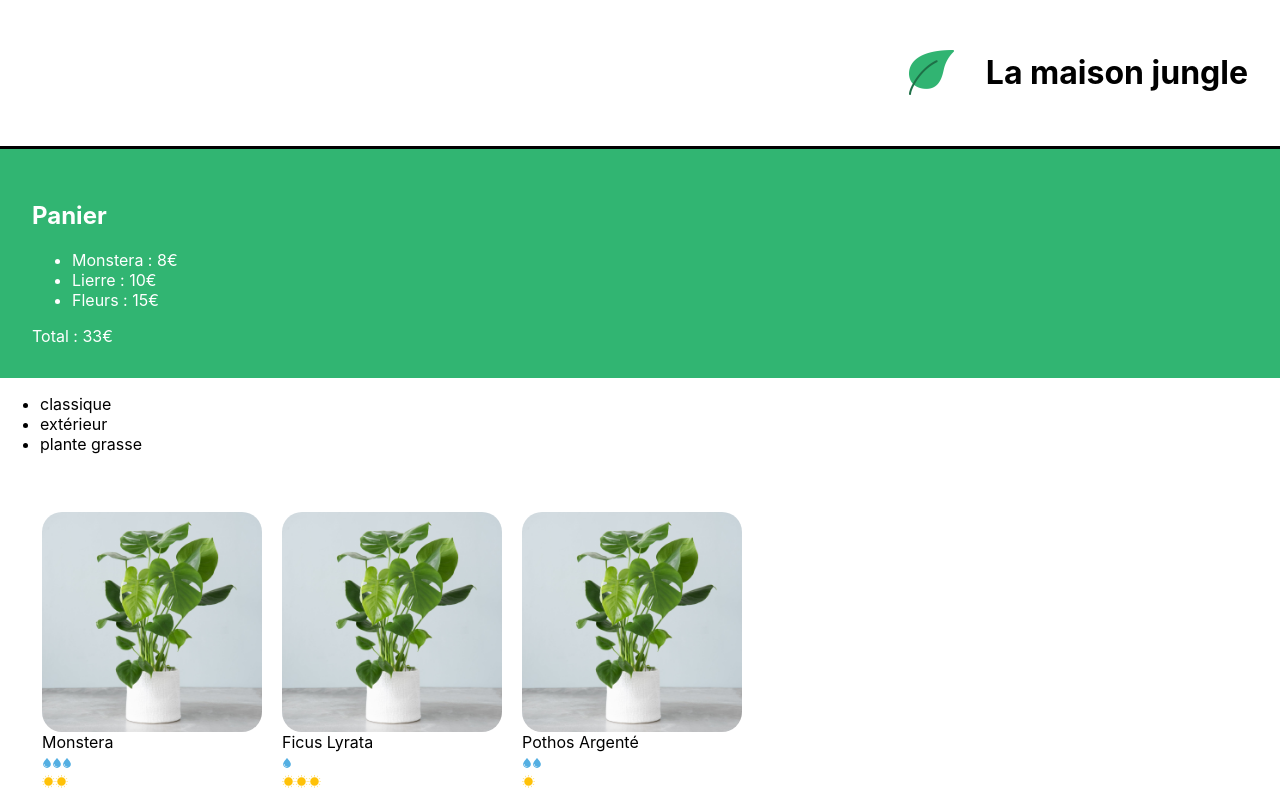
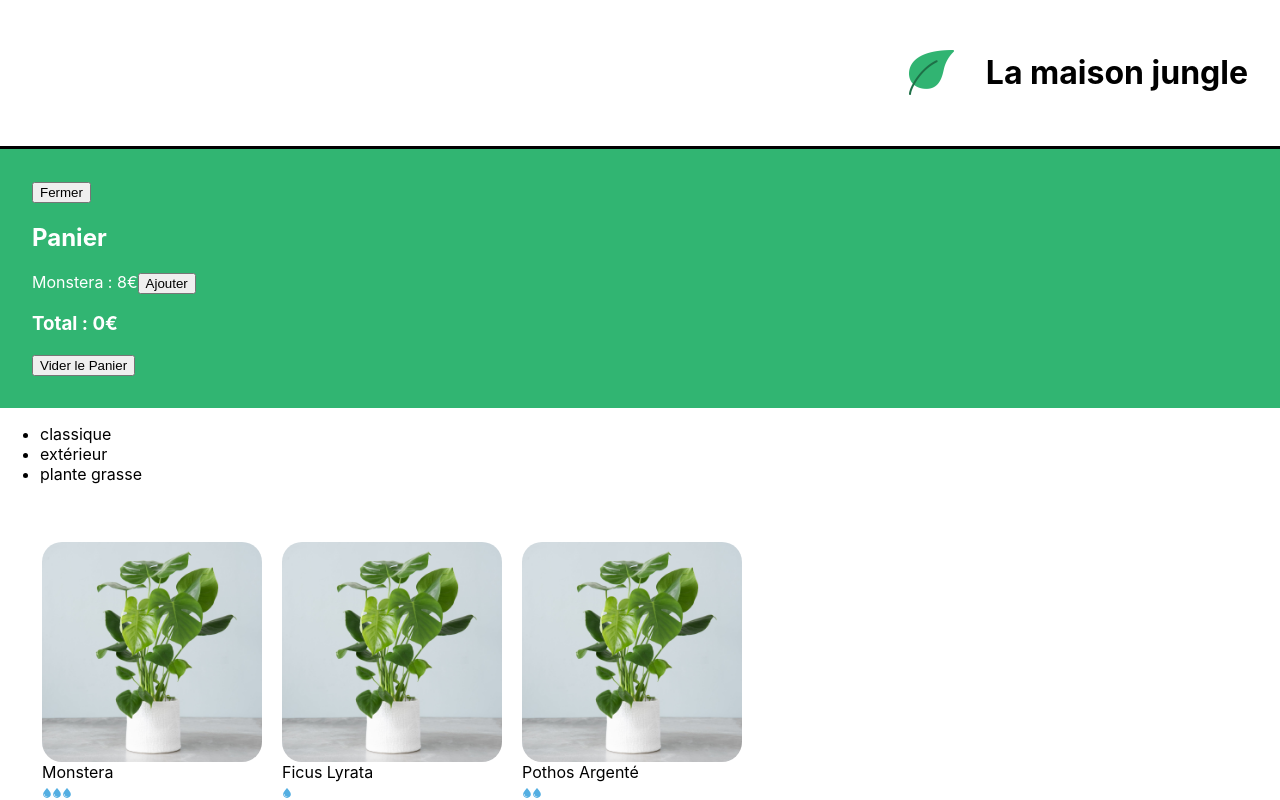
Before and after one commit to rtricotteaux/la-maison-jungle, a React (Create React App) app: page / in a window 1280 px wide. Shown: the top 800 px of the page. Built offline with nearby package versions, Linux system fonts and the light colour scheme.

Commit message:
update du panier

```diff
--- a/src/components/Cart.js
+++ b/src/components/Cart.js
@@ -1,19 +1,28 @@
 import '../styles/Cart.css'
+import {useState} from 'react'
 
 function Cart() {
     const monsteraPrice = 8
-    const ivyPrice = 10
-    const flowerPrice = 15
-    return (
+    const [cart, updateCart] = useState(0)
+    const [isOpen, setIsOpen] = useState(true)
+
+    return isOpen ? (
         <div className='lmj-cart'>
+            <button onClick={() => setIsOpen(false)}>Fermer</button>
             <h2>Panier</h2>
-            <ul>
-            <li>Monstera : {monsteraPrice}€</li>
-            <li>Lierre : {ivyPrice}€</li>
-            <li>Fleurs : {flowerPrice}€</li>
-            </ul>
-            Total : {monsteraPrice + ivyPrice + flowerPrice }€
+            <div>
+                Monstera : {monsteraPrice}€
+                <button onClick={() => updateCart(cart+1)}>
+                    Ajouter
+                </button>
+            </div>
+            <h3>Total : {monsteraPrice*cart}€</h3>
+            <button onClick={() =>updateCart(0)}>
+                Vider le Panier
+            </button>
         </div>
+    ) : (
+        <button onClick={() => setIsOpen(true)}>Ouvrir le Panier</button>
     )
 }
 
```
